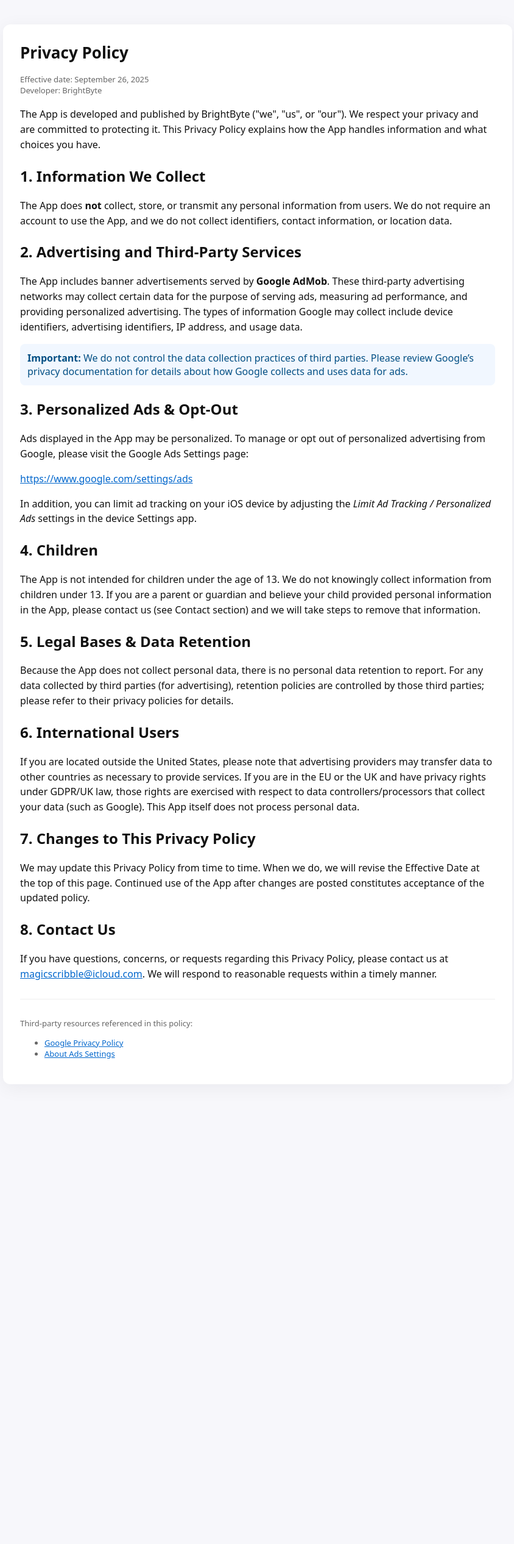
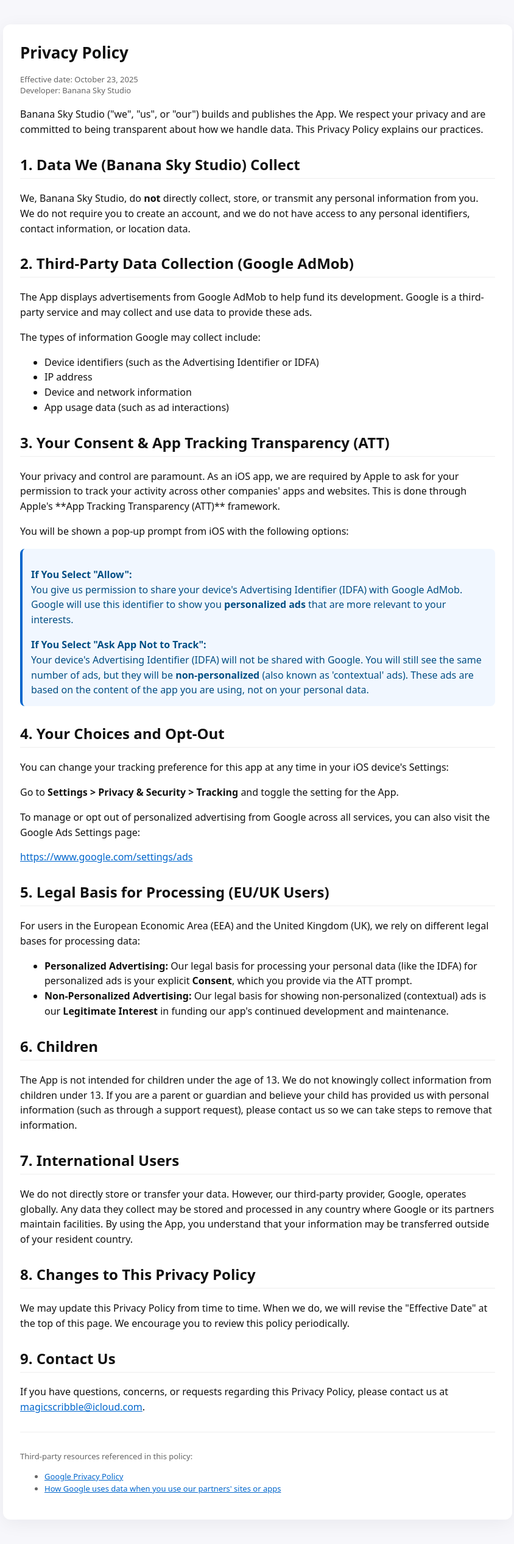
Before and after one commit to MagicScribble/test2, a Jekyll site: the page privacy.html, which Jekyll copies as it is, in a window 1280 px wide. Shown: the whole page at 61% size, without its empty margins (217-1061 px from the left). Built offline with Jekyll 4.4.1, drawn with Linux system fonts in a browser that asks for light colours; before the commit the page ends 1818 px from its top, so only the background shows below that.

Commit message:
Update privacy.html

```diff
--- a/privacy.html
+++ b/privacy.html
@@ -3,62 +3,82 @@
 <head>
   <meta charset="utf-8">
   <meta name="viewport" content="width=device-width,initial-scale=1">
-  <title>BrightByte Privacy Policy</title>
+  <title>Banana Sky Privacy Policy Studio</title>
   <link rel="icon" type="image/x-icon" href="/favicon.ico">
   <style>
-    body{font-family:system-ui,-apple-system,Segoe UI,Roboto,'Helvetica Neue',Arial;margin:0;background:#f7f7fb;color:#111}
-    .container{max-width:780px;margin:40px auto;padding:28px;background:#fff;border-radius:12px;box-shadow:0 6px 30px rgba(20,20,40,0.06)}
-    h1{font-size:26px;margin-top:0}
-    p{line-height:1.55}
-    a{color:#0066cc}
-    h2{margin-top:22px}
-    .meta{font-size:13px;color:#666;margin-bottom:18px}
-    footer{font-size:13px;color:#666;margin-top:28px;border-top:1px solid #efefef;padding-top:16px}
-    .note{background:#f1f7ff;padding:12px;border-radius:8px;margin:12px 0;color:#034f84}
+    body { font-family: system-ui, -apple-system, Segoe UI, Roboto, 'Helvetica Neue', Arial, sans-serif; margin: 0; background: #f7f7fb; color: #111; }
+    .container { max-width: 780px; margin: 40px auto; padding: 28px; background: #fff; border-radius: 12px; box-shadow: 0 6px 30px rgba(20, 20, 40, 0.06); }
+    h1 { font-size: 26px; margin-top: 0; }
+    p, li { line-height: 1.55; }
+    a { color: #0066cc; }
+    h2 { margin-top: 28px; border-bottom: 1px solid #eee; padding-bottom: 6px; }
+    .meta { font-size: 13px; color: #666; margin-bottom: 18px; }
+    footer { font-size: 13px; color: #666; margin-top: 28px; border-top: 1px solid #efefef; padding-top: 16px; }
+    .note { background: #f1f7ff; padding: 14px; border-radius: 8px; margin: 16px 0; color: #034f84; border-left: 4px solid #0066cc; }
   </style>
 </head>
 <body>
   <main class="container">
     <h1>Privacy Policy</h1>
-    <div class="meta">Effective date: September 26, 2025<br>Developer: BrightByte</div>
+    <div class="meta">Effective date: October 23, 2025<br>Developer: Banana Sky Studio</div>
 
-    <p>The App is developed and published by BrightByte ("we", "us", or "our"). We respect your privacy and are committed to protecting it. This Privacy Policy explains how the App handles information and what choices you have.</p>
+    <p>Banana Sky Studio ("we", "us", or "our") builds and publishes the App. We respect your privacy and are committed to being transparent about how we handle data. This Privacy Policy explains our practices.</p>
 
-    <h2>1. Information We Collect</h2>
-    <p>The App does <strong>not</strong> collect, store, or transmit any personal information from users. We do not require an account to use the App, and we do not collect identifiers, contact information, or location data.</p>
+    <h2>1. Data We (Banana Sky Studio) Collect</h2>
+    <p>We, Banana Sky Studio, do <strong>not</strong> directly collect, store, or transmit any personal information from you. We do not require you to create an account, and we do not have access to any personal identifiers, contact information, or location data.</p>
 
-    <h2>2. Advertising and Third‑Party Services</h2>
-    <p>The App includes banner advertisements served by <strong>Google AdMob</strong>. These third‑party advertising networks may collect certain data for the purpose of serving ads, measuring ad performance, and providing personalized advertising. The types of information Google may collect include device identifiers, advertising identifiers, IP address, and usage data.</p>
+    <h2>2. Third-Party Data Collection (Google AdMob)</h2>
+    <p>The App displays advertisements from Google AdMob to help fund its development. Google is a third-party service and may collect and use data to provide these ads.</p>
+    <p>The types of information Google may collect include:</p>
+    <ul>
+      <li>Device identifiers (such as the Advertising Identifier or IDFA)</li>
+      <li>IP address</li>
+      <li>Device and network information</li>
+      <li>App usage data (such as ad interactions)</li>
+    </ul>
+
+    <h2>3. Your Consent & App Tracking Transparency (ATT)</h2>
+    <p>Your privacy and control are paramount. As an iOS app, we are required by Apple to ask for your permission to track your activity across other companies' apps and websites. This is done through Apple's **App Tracking Transparency (ATT)** framework.</p>
+    <p>You will be shown a pop-up prompt from iOS with the following options:</p>
 
     <div class="note">
-      <strong>Important:</strong> We do not control the data collection practices of third parties. Please review Google’s privacy documentation for details about how Google collects and uses data for ads.
+      <p><strong>If You Select "Allow":</strong><br>
+      You give us permission to share your device's Advertising Identifier (IDFA) with Google AdMob. Google will use this identifier to show you <strong>personalized ads</strong> that are more relevant to your interests.</p>
+
+      <p style="margin-bottom: 0;"><strong>If You Select "Ask App Not to Track":</strong><br>
+      Your device's Advertising Identifier (IDFA) will not be shared with Google. You will still see the same number of ads, but they will be <strong>non-personalized</strong> (also known as 'contextual' ads). These ads are based on the content of the app you are using, not on your personal data.</p>
     </div>
 
-    <h2>3. Personalized Ads & Opt‑Out</h2>
-    <p>Ads displayed in the App may be personalized. To manage or opt out of personalized advertising from Google, please visit the Google Ads Settings page:</p>
+    <h2>4. Your Choices and Opt-Out</h2>
+    <p>You can change your tracking preference for this app at any time in your iOS device's Settings:</p>
+    <p>Go to <strong>Settings > Privacy & Security > Tracking</strong> and toggle the setting for the App.</p>
+    <p>To manage or opt out of personalized advertising from Google across all services, you can also visit the Google Ads Settings page:</p>
     <p><a href="https://www.google.com/settings/ads" target="_blank" rel="noopener">https://www.google.com/settings/ads</a></p>
-    <p>In addition, you can limit ad tracking on your iOS device by adjusting the <em>Limit Ad Tracking / Personalized Ads</em> settings in the device Settings app.</p>
 
-    <h2>4. Children</h2>
-    <p>The App is not intended for children under the age of 13. We do not knowingly collect information from children under 13. If you are a parent or guardian and believe your child provided personal information in the App, please contact us (see Contact section) and we will take steps to remove that information.</p>
+    <h2>5. Legal Basis for Processing (EU/UK Users)</h2>
+    <p>For users in the European Economic Area (EEA) and the United Kingdom (UK), we rely on different legal bases for processing data:</p>
+    <ul>
+      <li><strong>Personalized Advertising:</strong> Our legal basis for processing your personal data (like the IDFA) for personalized ads is your explicit <strong>Consent</strong>, which you provide via the ATT prompt.</li>
+      <li><strong>Non-Personalized Advertising:</strong> Our legal basis for showing non-personalized (contextual) ads is our <strong>Legitimate Interest</strong> in funding our app's continued development and maintenance.</li>
+    </ul>
 
-    <h2>5. Legal Bases & Data Retention</h2>
-    <p>Because the App does not collect personal data, there is no personal data retention to report. For any data collected by third parties (for advertising), retention policies are controlled by those third parties; please refer to their privacy policies for details.</p>
+    <h2>6. Children</h2>
+    <p>The App is not intended for children under the age of 13. We do not knowingly collect information from children under 13. If you are a parent or guardian and believe your child has provided us with personal information (such as through a support request), please contact us so we can take steps to remove that information.</p>
 
-    <h2>6. International Users</h2>
-    <p>If you are located outside the United States, please note that advertising providers may transfer data to other countries as necessary to provide services. If you are in the EU or the UK and have privacy rights under GDPR/UK law, those rights are exercised with respect to data controllers/processors that collect your data (such as Google). This App itself does not process personal data.</p>
+    <h2>7. International Users</h2>
+    <p>We do not directly store or transfer your data. However, our third-party provider, Google, operates globally. Any data they collect may be stored and processed in any country where Google or its partners maintain facilities. By using the App, you understand that your information may be transferred outside of your resident country.</p>
 
-    <h2>7. Changes to This Privacy Policy</h2>
-    <p>We may update this Privacy Policy from time to time. When we do, we will revise the Effective Date at the top of this page. Continued use of the App after changes are posted constitutes acceptance of the updated policy.</p>
+    <h2>8. Changes to This Privacy Policy</h2>
+    <p>We may update this Privacy Policy from time to time. When we do, we will revise the "Effective Date" at the top of this page. We encourage you to review this policy periodically.</p>
 
-    <h2>8. Contact Us</h2>
-    <p>If you have questions, concerns, or requests regarding this Privacy Policy, please contact us at <a href="magicscribble@icloud.com">magicscribble@icloud.com</a>. We will respond to reasonable requests within a timely manner.</p>
+    <h2>9. Contact Us</h2>
+    <p>If you have questions, concerns, or requests regarding this Privacy Policy, please contact us at <a href="mailto:magicscribble@icloud.com">magicscribble@icloud.com</a>.</p>
 
     <footer>
-      <p>Third‑party resources referenced in this policy:</p>
+      <p>Third-party resources referenced in this policy:</p>
       <ul>
         <li><a href="https://policies.google.com/privacy" target="_blank" rel="noopener">Google Privacy Policy</a></li>
-        <li><a href="https://support.google.com/ads/answer/2662922" target="_blank" rel="noopener">About Ads Settings</a></li>
+        <li><a href="https://policies.google.com/technologies/ads" target="_blank" rel="noopener">How Google uses data when you use our partners' sites or apps</a></li>
       </ul>
     </footer>
   </main>
```
